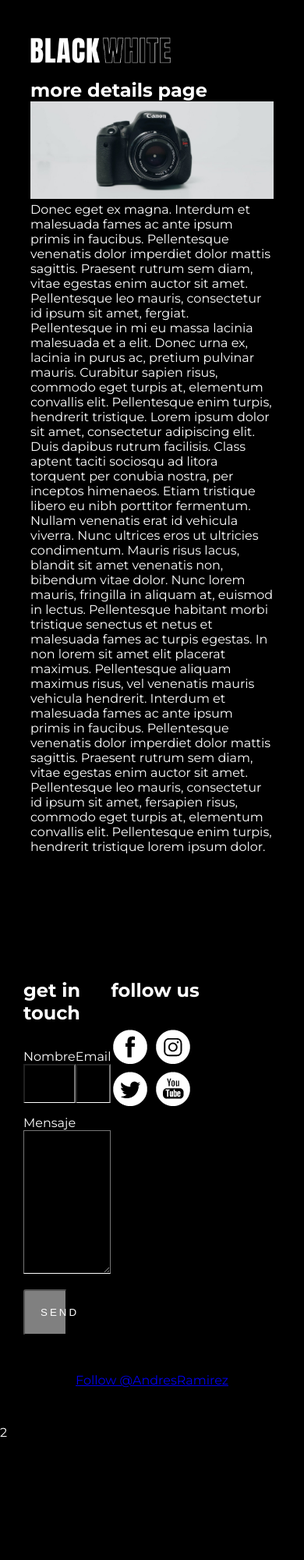
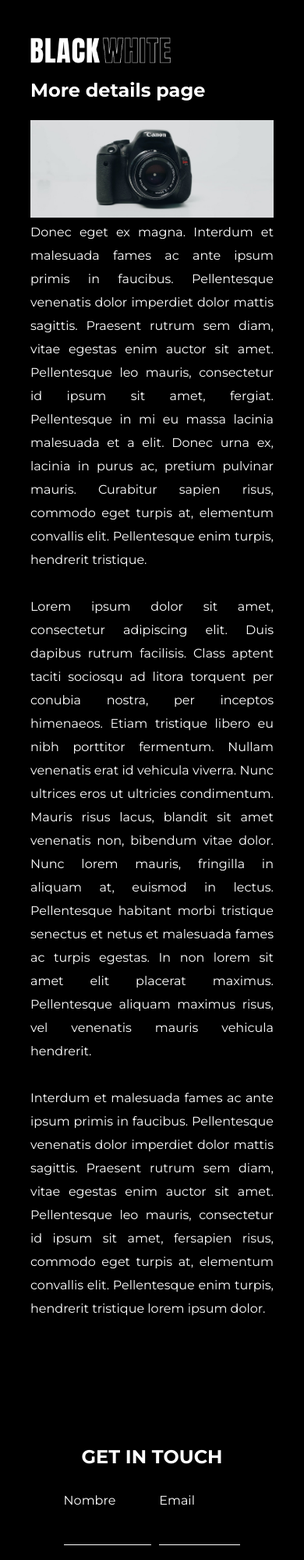
Before and after one commit to AndresRamirez917/100-sitios-57, a plain HTML site: page project-4.html in a window 390 px wide. Shown: the top 2000 px of the page at 78% size. Before the commit the page ends 1846 px from the top, so only its background shows below. Drawn offline with Linux system fonts and the light colour scheme.

Commit message:
final commit

```diff
--- a/project-4.html
+++ b/project-4.html
@@ -9,14 +9,14 @@
 </head>
 <body>
     <header id="mainheader">
-        <a href="#mainheader"><img src="/images/logo.png" alt="" class="logo"></a>
+        <a href="index.html"><img src="/images/logo.png" alt="" class="logo"></a>
 
-        <section id="showcase">
-                <h1>more details page</h1>
+        <section id="showcase-2">
+                <h1>More details page</h1>
                 <img src="/images/image-4.jpg" alt="">
-                <p>Donec eget ex magna. Interdum et malesuada fames ac ante ipsum primis in faucibus. Pellentesque venenatis dolor imperdiet dolor mattis sagittis. Praesent rutrum sem diam, vitae egestas enim auctor sit amet. Pellentesque leo mauris, consectetur id ipsum sit amet, fergiat. Pellentesque in mi eu massa lacinia malesuada et a elit. Donec urna ex, lacinia in purus ac, pretium pulvinar mauris. Curabitur sapien risus, commodo eget turpis at, elementum convallis elit. Pellentesque enim turpis, hendrerit tristique.
+                <p>Donec eget ex magna. Interdum et malesuada fames ac ante ipsum primis in faucibus. Pellentesque venenatis dolor imperdiet dolor mattis sagittis. Praesent rutrum sem diam, vitae egestas enim auctor sit amet. Pellentesque leo mauris, consectetur id ipsum sit amet, fergiat. Pellentesque in mi eu massa lacinia malesuada et a elit. Donec urna ex, lacinia in purus ac, pretium pulvinar mauris. Curabitur sapien risus, commodo eget turpis at, elementum convallis elit. Pellentesque enim turpis, hendrerit tristique. <br><br>
 
-                    Lorem ipsum dolor sit amet, consectetur adipiscing elit. Duis dapibus rutrum facilisis. Class aptent taciti sociosqu ad litora torquent per conubia nostra, per inceptos himenaeos. Etiam tristique libero eu nibh porttitor fermentum. Nullam venenatis erat id vehicula viverra. Nunc ultrices eros ut ultricies condimentum. Mauris risus lacus, blandit sit amet venenatis non, bibendum vitae dolor. Nunc lorem mauris, fringilla in aliquam at, euismod in lectus. Pellentesque habitant morbi tristique senectus et netus et malesuada fames ac turpis egestas. In non lorem sit amet elit placerat maximus. Pellentesque aliquam maximus risus, vel venenatis mauris vehicula hendrerit.
+                    Lorem ipsum dolor sit amet, consectetur adipiscing elit. Duis dapibus rutrum facilisis. Class aptent taciti sociosqu ad litora torquent per conubia nostra, per inceptos himenaeos. Etiam tristique libero eu nibh porttitor fermentum. Nullam venenatis erat id vehicula viverra. Nunc ultrices eros ut ultricies condimentum. Mauris risus lacus, blandit sit amet venenatis non, bibendum vitae dolor. Nunc lorem mauris, fringilla in aliquam at, euismod in lectus. Pellentesque habitant morbi tristique senectus et netus et malesuada fames ac turpis egestas. In non lorem sit amet elit placerat maximus. Pellentesque aliquam maximus risus, vel venenatis mauris vehicula hendrerit. <br><br>
 
                     Interdum et malesuada fames ac ante ipsum primis in faucibus. Pellentesque venenatis dolor imperdiet dolor mattis sagittis. Praesent rutrum sem diam, vitae egestas enim auctor sit amet. Pellentesque leo mauris, consectetur id ipsum sit amet, fersapien risus, commodo eget turpis at, elementum convallis elit. Pellentesque enim turpis, hendrerit tristique lorem ipsum dolor.</p>
         </section>
@@ -65,4 +65,4 @@
     </footer>
 
 </body>
-</html>2
+</html>
--- a/scss/mobile.scss
+++ b/scss/mobile.scss
@@ -1,6 +1,12 @@
+//showcase-2
+#showcase-2 {
+    text-align: justify;
+}
+
+
 .grid {
     grid-template-columns: repeat(1, 1fr);
-    grid-auto-rows: minmax(400px, auto);
+    grid-auto-rows: minmax(300px, auto);
 }
 //cameras
 #cameras {
@@ -25,3 +31,25 @@
     }
 
 }
+
+//contact
+#contact {
+
+    .contact-row {
+        display: block;
+        width: 90%;
+        h2 {
+            text-align: center;
+        }
+                margin: 0 auto;
+            form {
+                display: block;
+
+            }
+            .contact-row-2 {
+                text-align: center;
+                margin: 0 auto;
+            }
+    }
+
+    }
--- a/scss/styles.scss
+++ b/scss/styles.scss
@@ -32,11 +32,12 @@ form {
         text-align: left;
         padding: 1rem;
         color: #000;
+        border: none;
         border-bottom: 1px solid #fff;
         background: transparent;
     }
     button {
-        width: 50%;
+        width: 30%;
         text-align: left;
     }
 }
@@ -106,6 +107,25 @@ img {
         text-align: left;
         margin: 0 auto;
         margin-right: 0;
+        h1 {
+            font-size: 2.5rem;
+            margin-bottom: 2rem;
+        }
+        p {
+            font-size: 1.1rem;
+            line-height: 30px;
+            margin-bottom: 2rem;
+        }
+    }
+}
+
+
+#showcase-2 {
+    h1 {
+        margin-bottom: 1.5rem;
+    }
+    p {
+        line-height: 30px;
     }
 }
 
@@ -113,24 +133,20 @@ img {
     width: 80%;
   margin: 0 auto;
   text-align: center;
+  h4 {
+    text-transform: uppercase;
+    font-size: 1.5rem;
+  }
     .overlay-1 {
-        grid-column: 1/6;
-        grid-row: 1;
         background: url("/images/image-1.jpg");
     }
     .overlay-2 {
-        grid-column: 1/3;
-        grid-row: 2/4;
         background: url("/images/image-2.jpg");
     }
     .overlay-3 {
-        grid-column: 3/6;
-        grid-row: 2;
         background: url("/images/image-3.jpg");
     }
     .overlay-4 {
-        grid-column: 3/6;
-        grid-row: 3;
         background: url("/images/image-4.jpg");
     }
 
@@ -199,6 +215,9 @@ img {
 	position: relative;
 	width: 100%;
 	background: #181818;
+    h4 {
+        font-size: 1.5rem;
+    }
 }
 
 }
@@ -206,19 +225,24 @@ img {
 //contact
 #contact {
     width: 80%;
-    h2 {
-        margin: 10rem 0 2rem 0;
-    }
+    margin:  0 auto;
     .contact-row {
         display: flex;
-
-        .contact-row-1 {
+        gap: 100px;
+        margin: 0 auto;
+        h2 {
+            margin: 10rem 0 2rem 0;
+            text-transform: uppercase;
+        }
+        .contact-row {
             width: 50%;
             margin: 0 auto;
+        }
+        .contact-row-1 {
             .form-flex {
                 display: flex;
+                gap: 10px;
             }
-
         }
         .contact-row-2 {
             img {
```
Also changed, not shown: index.html (+4 -44 lines), project-1.html (+4 -4 lines), project-2.html (+4 -4 lines), project-3.html (+5 -5 lines), scss/mobile.css, scss/styles.css, 2 other files.
